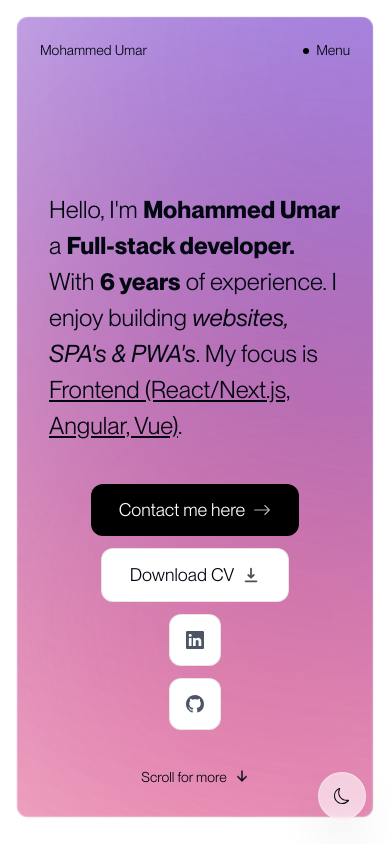
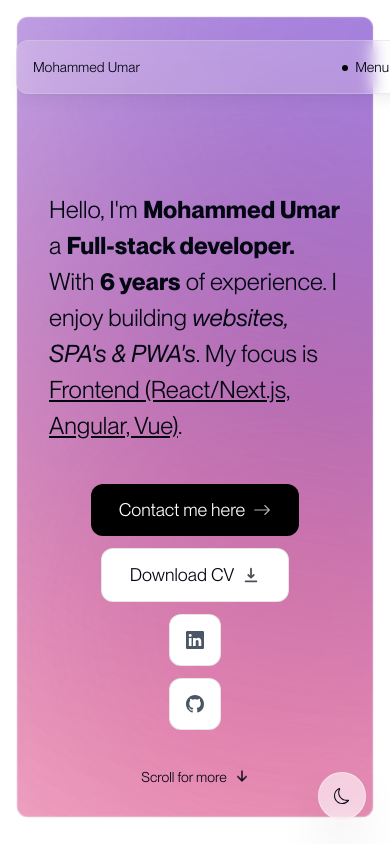
Before and after one commit to umar-ibn-shafee/portfolio, a Next.js app: page / in a window 390 px wide. Shown: the top 844 px of the page. Built offline with nearby package versions, Linux system fonts and the light colour scheme.

Commit message:
different mobile nav on scroll

```diff
--- a/components/header.tsx
+++ b/components/header.tsx
@@ -44,7 +44,14 @@ export default function Header() {
     return (
         <header className='z-[999] relative'>
             <div className='sm:hidden'>
-                <nav className='fixed top-10 w-full flex flex-row items-center justify-between font-medium text-sm px-10'>
+                <nav
+                    className={clsx(`fixed top-10 w-full flex flex-row items-center justify-between font-medium
+                    text-sm px-10`,
+                        {
+                            'border rounded-xl border-gray-300/40 bg-white/20 shadow-lg shadow-black/5 dark:shadow-white/5 dark:bg-gray-950 dark:bg-opacity-20 dark:border-gray-700/40 backdrop-blur-[0.5rem] py-4 px-4 mx-4 w-[90vw]'
+                                : activeSection !== 'Home'
+                        })}
+                >
                     <Link href={'#home'} className='cursor-pointer'>
                         <FlowText text='Mohammed Umar' onHover={true} />
                     </Link>
```
